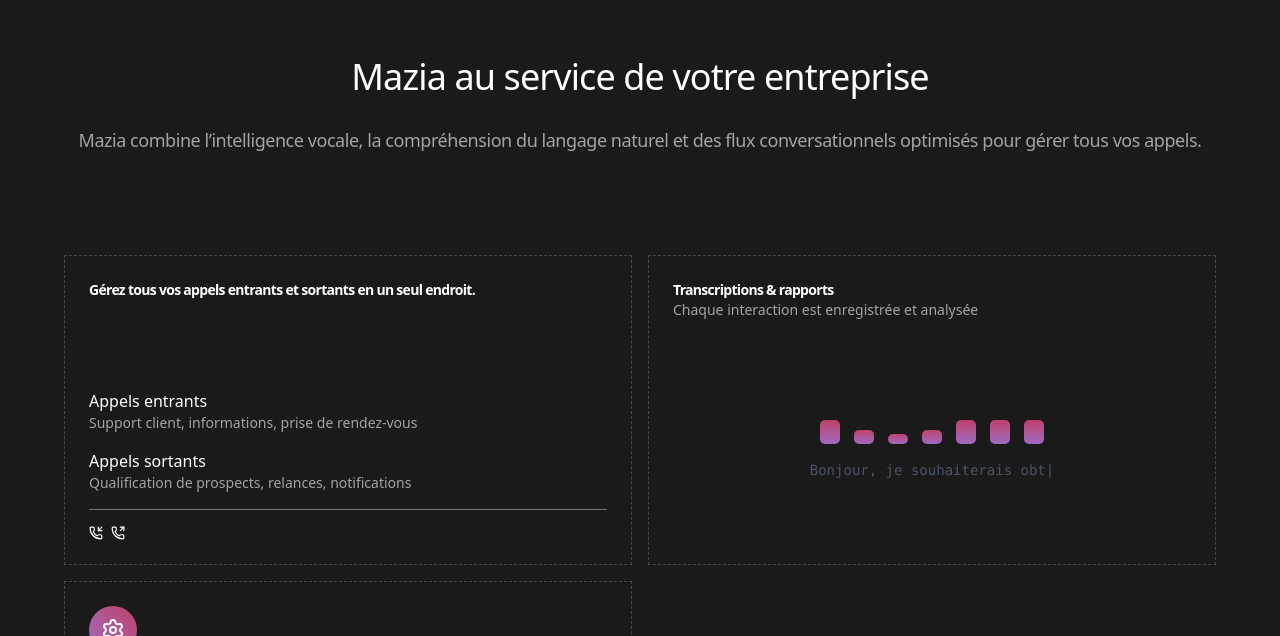
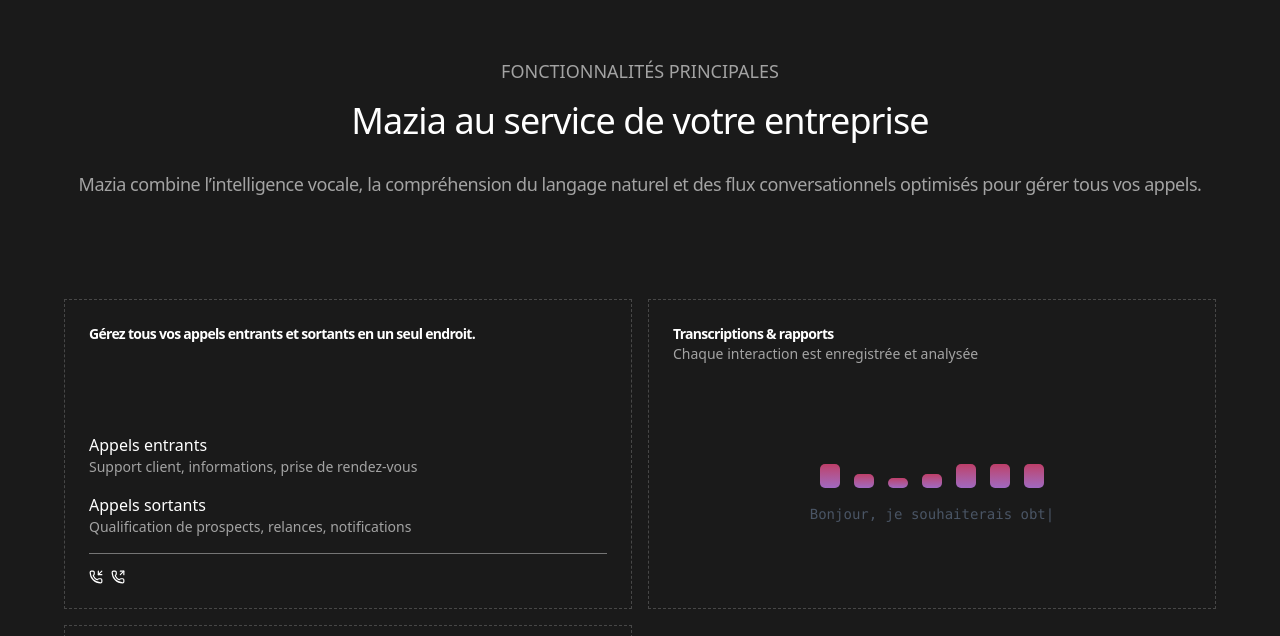
Before and after one commit to Itsnotxarwa/maziaapp, a React (Vite) app: page / in a window 1280 px wide. Shown: the part 1784-2420 px from the top of the page. Built offline with nearby package versions, Linux system fonts and the light colour scheme.

Commit message:
update features section

```diff
--- a/src/HomeComponents/FeaturesSection.jsx
+++ b/src/HomeComponents/FeaturesSection.jsx
@@ -9,6 +9,7 @@
                 <div className="max-w-7xl mx-auto px-8 sm:px-6 lg:px-16">
                             <div className="flex items-center justify-center mb-20">
                                 <div className="space-y-4">
+                                    <h3 className="text-lg uppercase text-center text-white/60">Fonctionnalités Principales</h3>
                                 <h2 className="font-medium text-3xl md:text-4xl text-white mb-8 text-center tracking-tight">Mazia au service de votre entreprise</h2>
                                 <p className="text-lg text-center text-white/60 mb-6 leading-tight tracking-tight">
                                 Mazia combine l’intelligence vocale, la compréhension du langage naturel et des flux conversationnels optimisés pour gérer tous vos appels.
--- a/src/HomePage.jsx
+++ b/src/HomePage.jsx
@@ -4,6 +4,7 @@
 import QuestionsSection from "./HomeComponents/QuestionsSection";
 import Footer from "./Footer";
 import FeaturesSection from "./HomeComponents/FeaturesSection";
+import { Slide } from "react-awesome-reveal";
 
 
 
@@ -14,7 +15,9 @@
             <Header />
             <HeroSection />
             <BenefitsSection />
+            <Slide triggerOnce direction="up">
             <FeaturesSection />
+            </Slide>
             <QuestionsSection />
             <Footer />
         </div>
```
